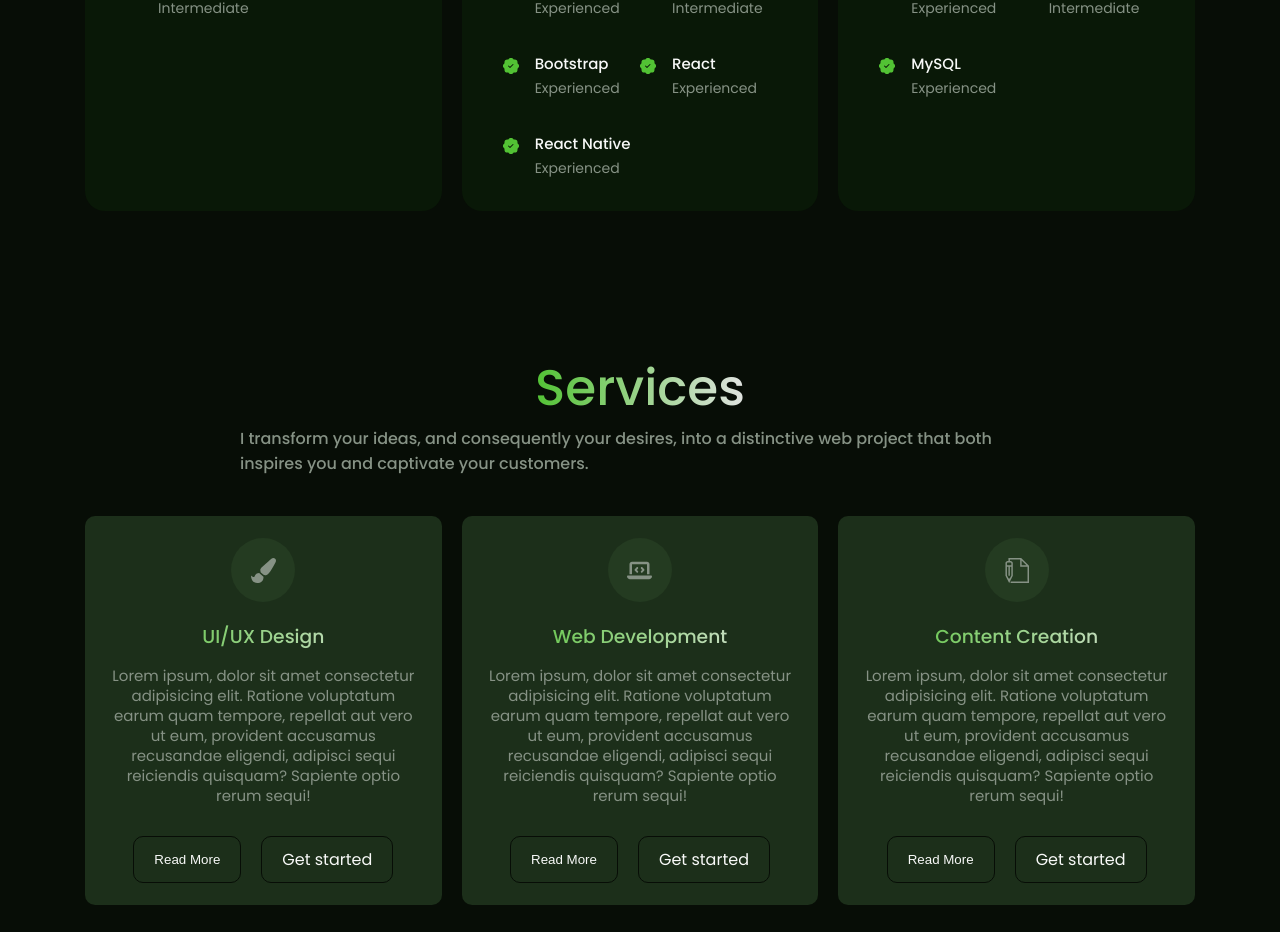
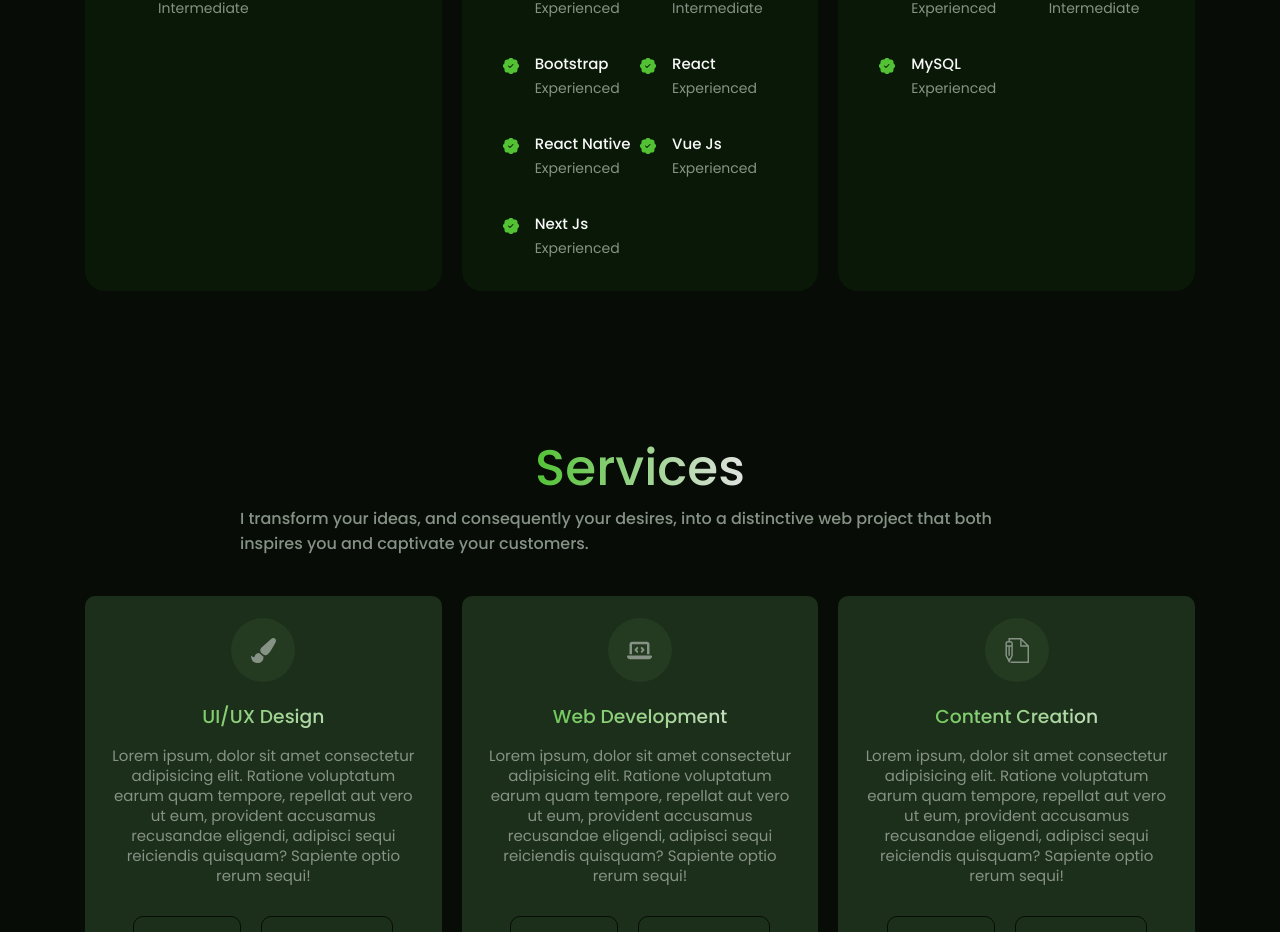
Before and after one commit to senankponjosuekpodekon/portfolio, a React (Vite) app: page / in a window 1280 px wide. Shown: the part 1815-2747 px from the top of the page. Built offline with nearby package versions, Linux system fonts and the light colour scheme.

Commit message:
[ADD]: Sources file edited

```diff
--- a/src/sources.jsx
+++ b/src/sources.jsx
@@ -121,6 +121,14 @@ export const skills = [
           },
           {
               skill:"React Native",
+              level:"Experienced",
+          },
+          {
+              skill:"Vue Js",
+              level:"Experienced",
+          },
+          {
+              skill:"Next Js",
               level:"Experienced",
           },
       ]
```
